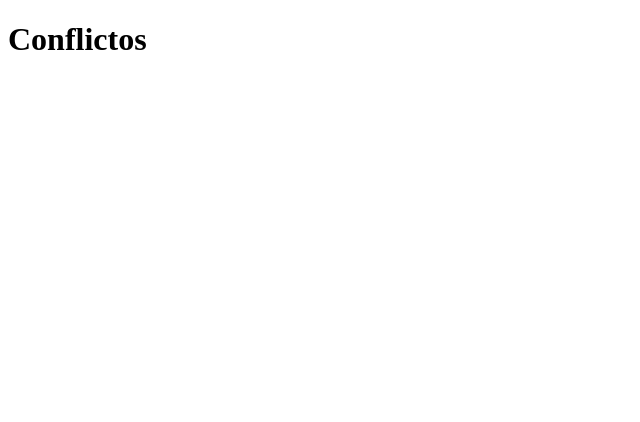
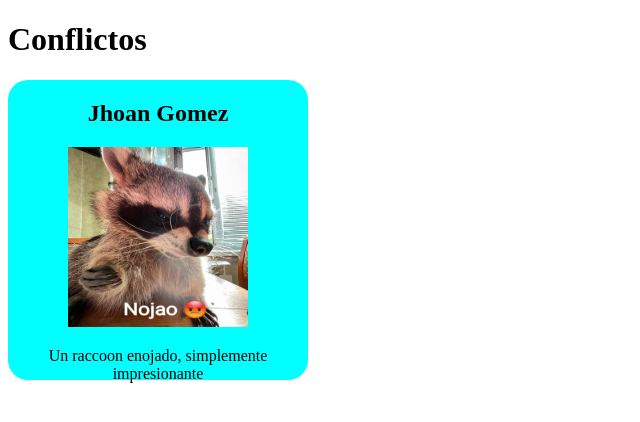
Before and after one commit to JhoanGomez30/github-conflicts, a plain HTML site: page index.html in a window 1280 px wide. Shown: the whole page, without its empty margins (0-640 px from the left). Drawn offline with Linux system fonts and the light colour scheme.

Commit message:
card jhoan

```diff
--- a/index.html
+++ b/index.html
@@ -1,11 +1,30 @@
 <!DOCTYPE html>
 <html lang="en">
+
 <head>
     <meta charset="UTF-8">
     <meta name="viewport" content="width=device-width, initial-scale=1.0">
     <title>Document</title>
+    <link rel="stylesheet" href="styles.css">
 </head>
+
 <body>
     <h1>Conflictos</h1>
+
+    <!-- Card jhoan -->
+    <div class="cards-team">
+        <div class="card-jhoan">
+            <h2>Jhoan Gomez</h2>
+            <div class="img">
+                <img class="imagen-raccoon" src="raccoon.jpg" alt="raccon nojao">
+            </div>
+
+
+            <p class="parrafo">Un raccoon enojado, simplemente impresionante</p>
+        </div>
+    </div>
+
+    <!-- Fin card jhoan -->
 </body>
+
 </html>
--- a/styles.css
+++ b/styles.css
@@ -0,0 +1,30 @@
+/* Estilos jhoan */
+.cards-team {
+    width: 300px;
+    height: 300px;
+    border-radius: 20px;
+    background-color: aqua;
+}
+
+.card-jhoan {
+    width: 100%;
+    height: 100%;
+    display: flex;
+    justify-content: center;
+    align-items: center;
+    flex-wrap: wrap;
+    text-align: center;
+}
+
+.imagen-raccoon {
+    width: 60%;
+    aspect-ratio: 1 / 1;
+    object-fit: fill;
+}
+
+.parrafo {
+    width: 90%;
+    height: 10%;
+}
+
+/* Fin estilos jhoan */
```
Also changed, not shown: raccoon.jpg (added).
